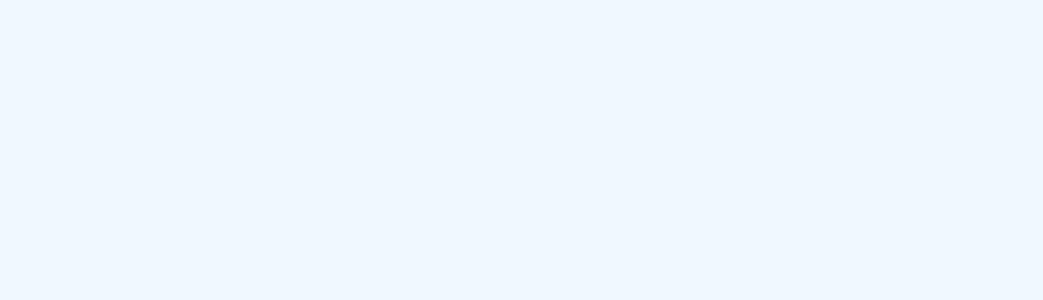
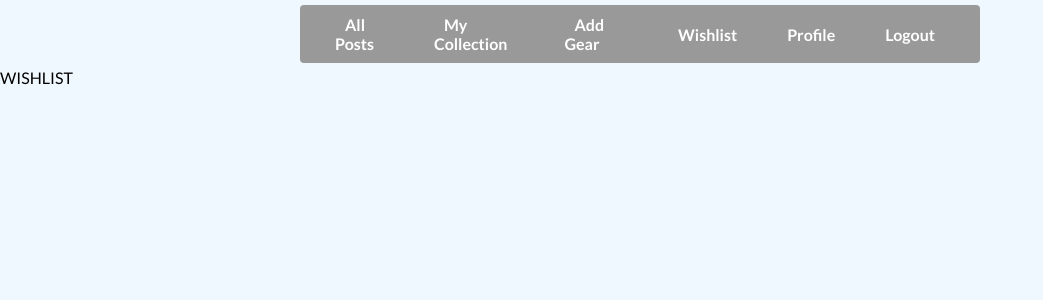
Before and after one commit to jeremywhitney/mygear, a React (Vite) app: page /wishlist in a window 1280 px wide. Shown: the top 300 px of the page, without its empty margins (0-1043 px from the left). Built offline with nearby package versions, Linux system fonts and the light colour scheme; sample sign-in values are in the browser's storage.

Commit message:
Created Wishlist components, and set up routing

```diff
--- a/src/components/nav/NavBar.jsx
+++ b/src/components/nav/NavBar.jsx
@@ -16,7 +16,9 @@ export const NavBar = () => {
       <li className="navbar-item">
         <Link to="/addgear">Add Gear</Link>
       </li>
-      {/* Wishlist */}
+      <li className="navbar-item">
+        <Link to="/wishlist">Wishlist</Link>
+      </li>
       <li className="navbar-item">
         <Link to={`/profile/${currentUser.id}`}>Profile</Link>
       </li>
--- a/src/components/views/ApplicationViews.jsx
+++ b/src/components/views/ApplicationViews.jsx
@@ -7,6 +7,7 @@ import { MyCollection } from "../posts/MyCollection";
 import { GearDetails } from "../posts/GearDetails";
 import { EditGear } from "../forms/EditGear";
 import { UserProfile } from "../users/UserProfile";
+import { Wishlist } from "../wishlist/Wishlist";
 
 export const ApplicationViews = () => {
   const [currentUser, setCurrentUser] = useState({});
@@ -29,9 +30,7 @@ export const ApplicationViews = () => {
         }
       >
         <Route index element={<AllPosts currentUser={currentUser} />} />
-        <Route
-          path="gear"
-          element={<AllPosts currentUser={currentUser} />} />
+        <Route path="gear" element={<AllPosts currentUser={currentUser} />} />
         <Route
           path="gear/:postId"
           element={<GearDetails currentUser={currentUser} />}
@@ -44,9 +43,11 @@ export const ApplicationViews = () => {
           path="mycollection/:userId"
           element={<MyCollection currentUser={currentUser} />}
         />
+        <Route path="addgear" element={<AddGear currentUser={currentUser} />} />
         <Route
-          path="addgear"
-          element={<AddGear currentUser={currentUser} />} />
+          path="wishlist"
+          element={<Wishlist currentUser={currentUser} />}
+        />
         <Route
           path="profile/:userId"
           element={<UserProfile currentUser={currentUser} />}
--- /dev/null
+++ b/src/components/wishlist/Wishlist.jsx
@@ -0,0 +1,3 @@
+export const Wishlist = () => {
+  return <div>WISHLIST</div>;
+};
```
Also changed, not shown: src/components/wishlist/Wishlist.css (added).
